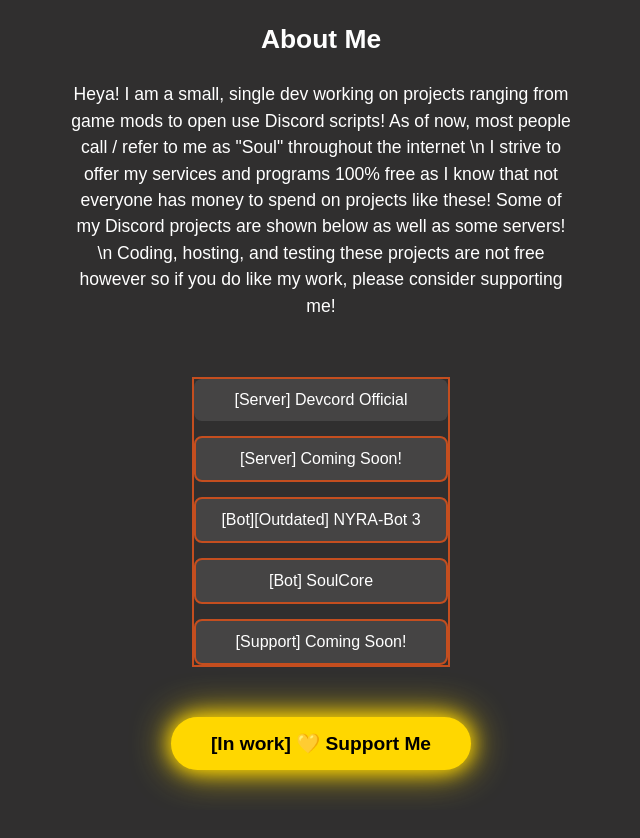
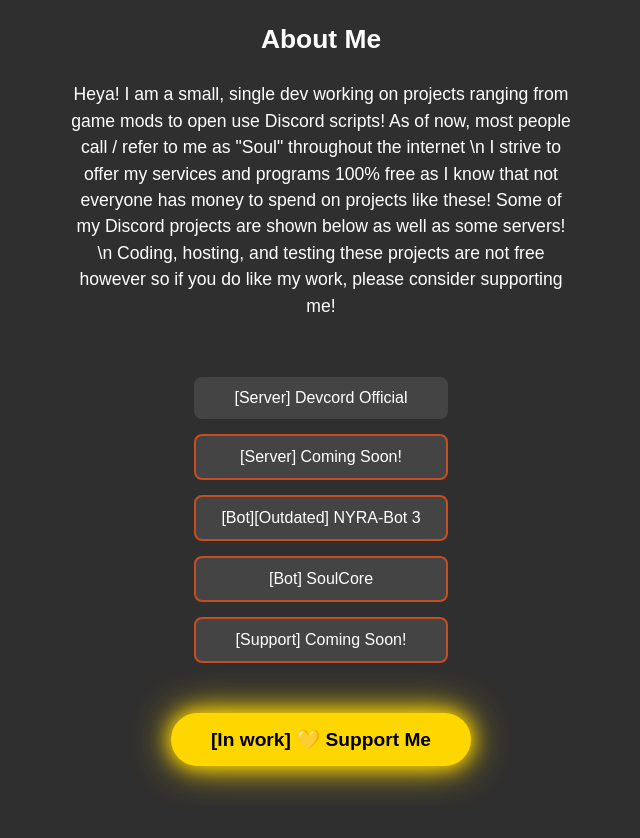
Before and after one commit to nyra-official/SoulDev.github.io, a plain HTML site: page index.html in a window 1280 px wide. Shown: the part 250-1088 px from the top of the page, without its empty margins (319-959 px from the left). Drawn offline with Linux system fonts and the light colour scheme.

Commit message:
Update index.html
Getting rid if color box

```diff
--- a/index.html
+++ b/index.html
@@ -44,7 +44,6 @@
       flex-direction: column;
       gap: 15px;
       margin-bottom: 50px;
-      border: 2px solid #C44E1F;
     }
 
     .links a {
```
